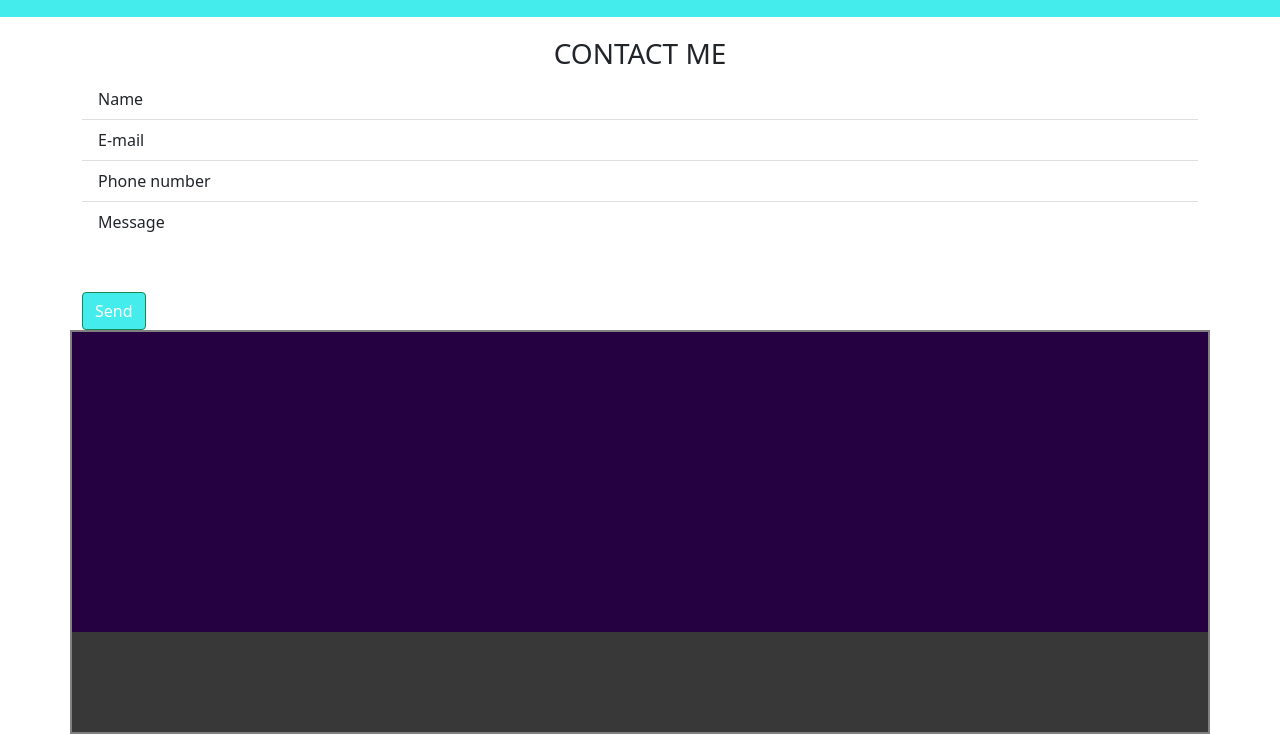
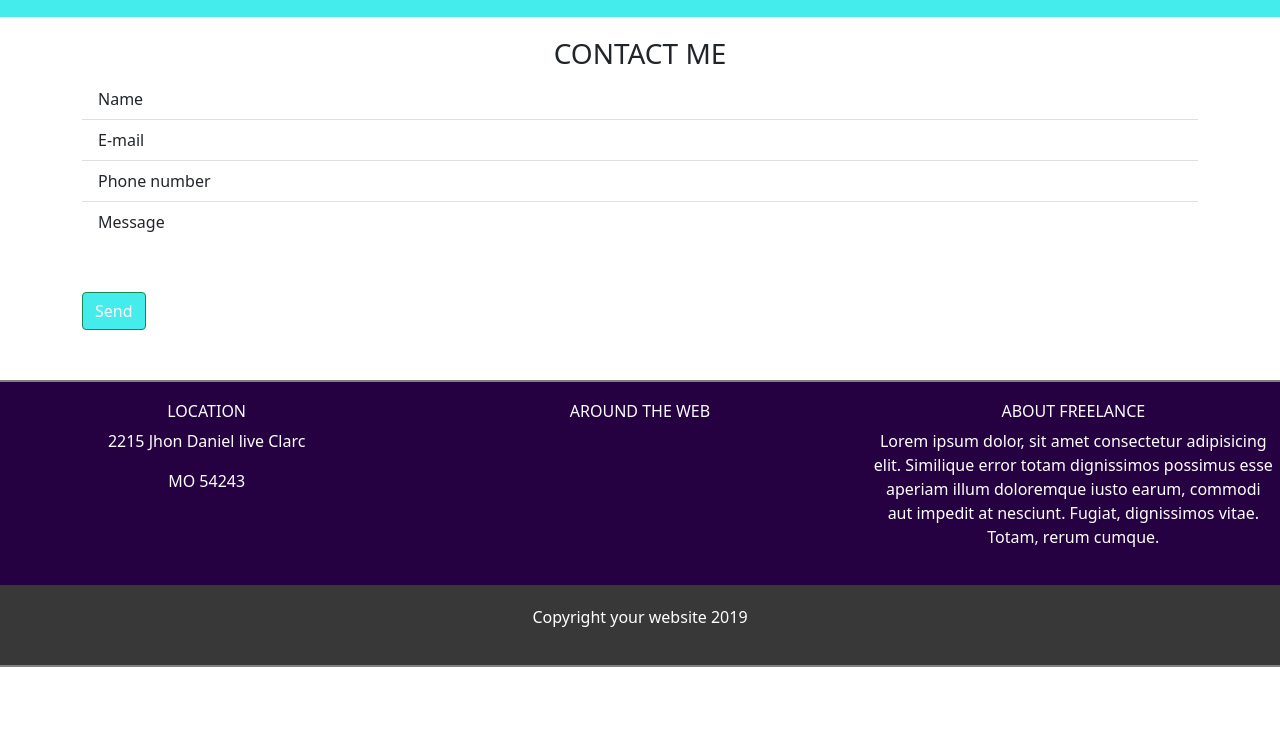
Before and after one commit to Gabriele-Scaloni/html-css-bootstrap-freelancer, a plain HTML site: page index.html in a window 1280 px wide. Shown: the part 1244-1978 px from the top of the page. After the commit the page ends 1911 px from the top, so only its background shows below. Drawn offline with nearby package versions, Linux system fonts and the light colour scheme.

Commit message:
icone rimanenti

```diff
--- a/index.html
+++ b/index.html
@@ -113,11 +113,32 @@
 
     </div>
 
-    <footer class="container margin">
+    <footer>
         <div class="row footer-top">
+            <div class="container">
+                <div class="row row-cols-1 row-cols-sm-3 ">
+                    <div class="col footer ">
+                        <h6 class="white text-center"> LOCATION</h6>
+                        <p class="white text-center">2215 Jhon Daniel live Clarc</p>
+                        <p class="white text-center">MO 54243</p>
+                    </div>
+                    <div class="col footer">
+                         <h6 class="white text-center"> AROUND THE WEB</h6>
+                        <p class="white text-center"></p>
+                    </div>
+                    <div class="col footer">
+                        <h6 class="white text-center">ABOUT FREELANCE</h6>
+                        <p class="white text-center">Lorem ipsum dolor, sit amet consectetur adipisicing elit. Similique error totam dignissimos possimus esse aperiam illum doloremque iusto earum, commodi aut impedit at nesciunt. Fugiat, dignissimos vitae. Totam, rerum cumque.</p>
+                    </div>
+
+                </div>
+            </div>
         </div>
 
         <div class="row footer-bottom">
+            <div class="text-footer white">
+                <p>Copyright your website 2019</p>
+            </div>
         </div>
     </footer>
 </body>
--- a/style.css
+++ b/style.css
@@ -18,7 +18,7 @@
     flex-grow: 1;
 }
 
-a {
+a, .white {
     color: white;
 }
 
@@ -58,21 +58,30 @@ a {
 }
 
 .btn.btn-success.btn-send {
-    margin-top: 50px;
+    margin: 50px auto;
     background-color:  rgb(68, 236, 236);
 }
 
 footer {
-
     border: 2px solid grey;
 }
 
 .footer-top {
     background-color: rgb(38, 1, 65);
-    height: 300px;
+    height: auto;
+}
+
+.col.footer {
+    padding: 20px 15px;
 }
 
 .footer-bottom {
-    height: 100px;
+    height: 80px;
     background-color: rgb(56, 56, 56);
 }
+
+.text-footer.white {
+    display: flex;
+    justify-content: center;
+    align-items: center;
+}
```
